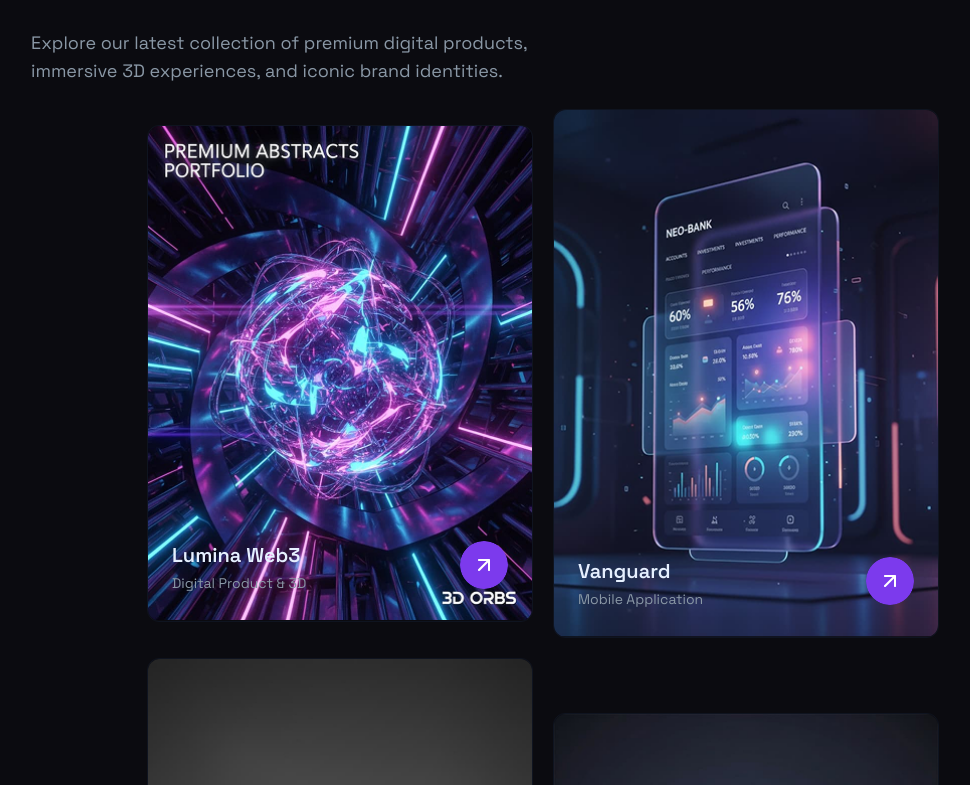
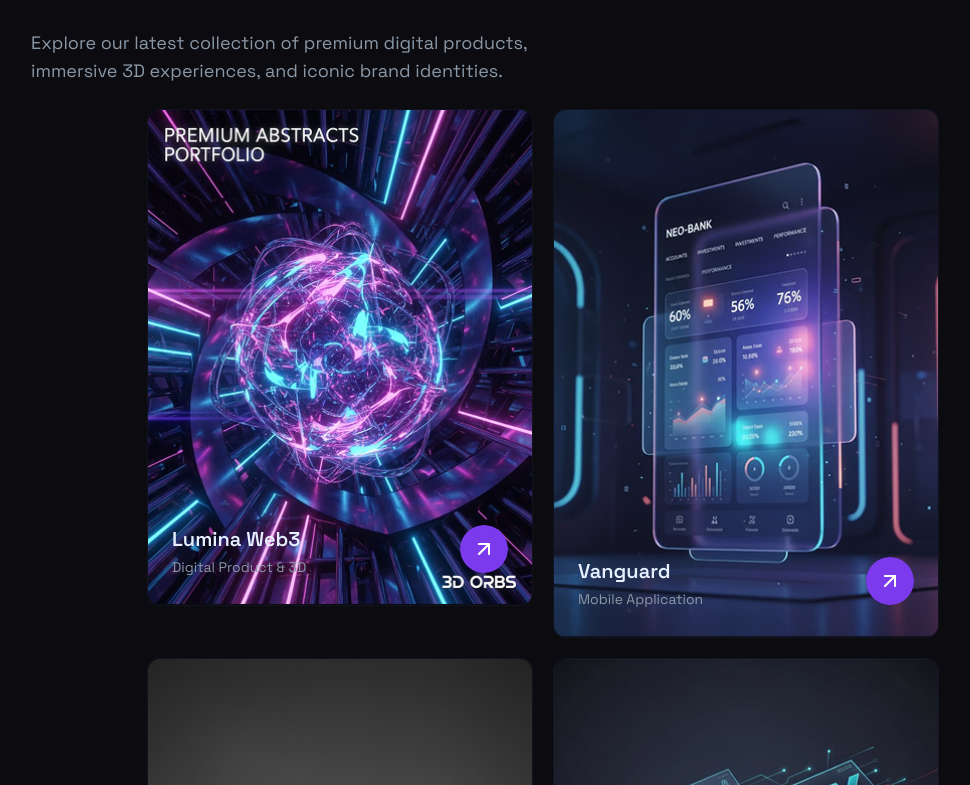
Before and after one commit to raihan-mahmud-talukder/nexus, a React (Create React App) app: page / in a window 1280 px wide. Shown: the part 1135-1920 px from the top of the page, without its empty margins (97-1067 px from the left). Built offline with nearby package versions, Linux system fonts and the light colour scheme.

Commit message:
features alignment corrected

```diff
--- a/src/components/Home/Features.jsx
+++ b/src/components/Home/Features.jsx
@@ -18,7 +18,7 @@ export const Features = () => {
             <br />
             <div className="
                 flex flex-col gap-5 items-center
-                md:flex-row md:flex-wrap md: justify-center
+                md:flex-row md:flex-wrap md: justify-center md:items-start
 
             ">
                 {features.map((item, index) => <Feature features={item} key={index} />)}
```
